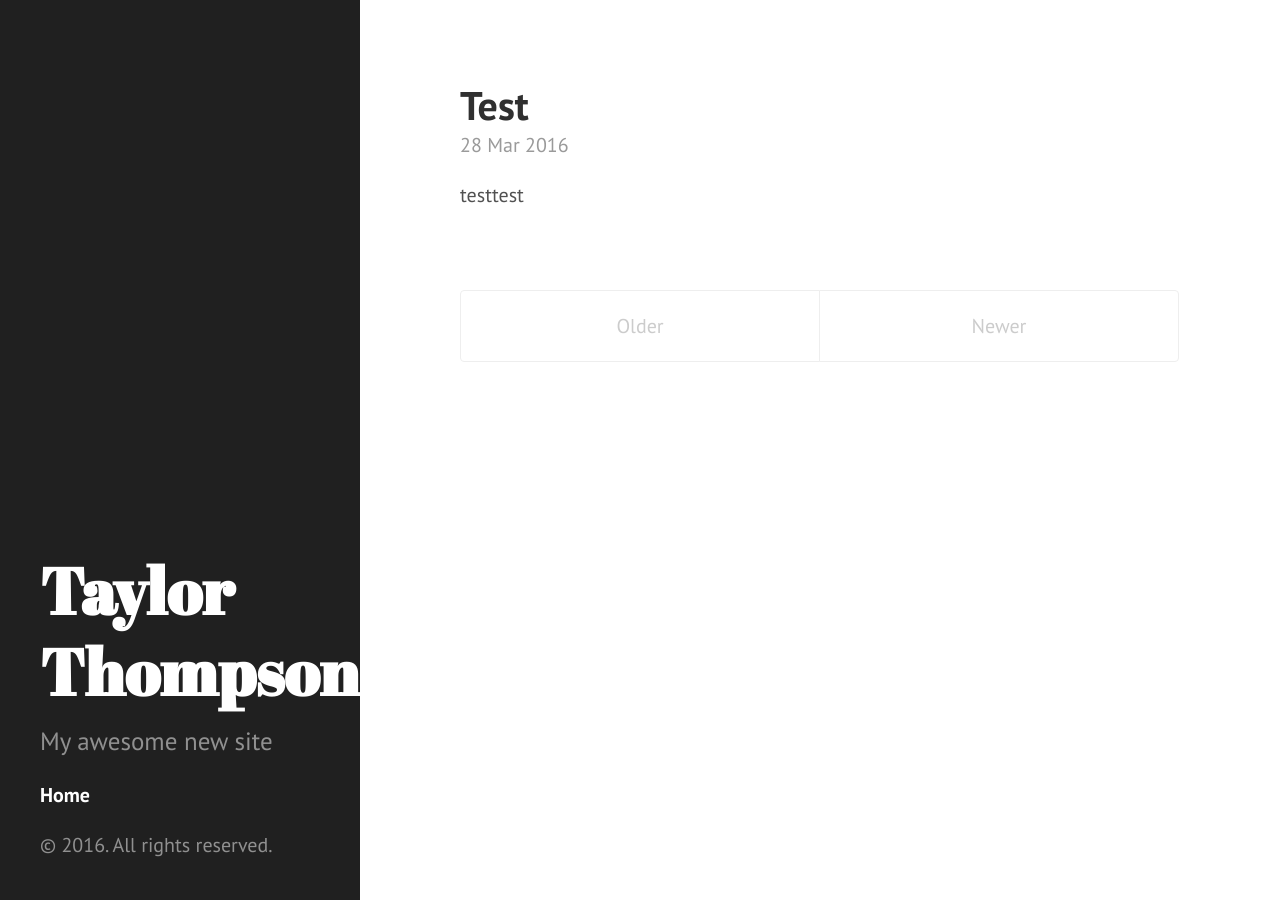
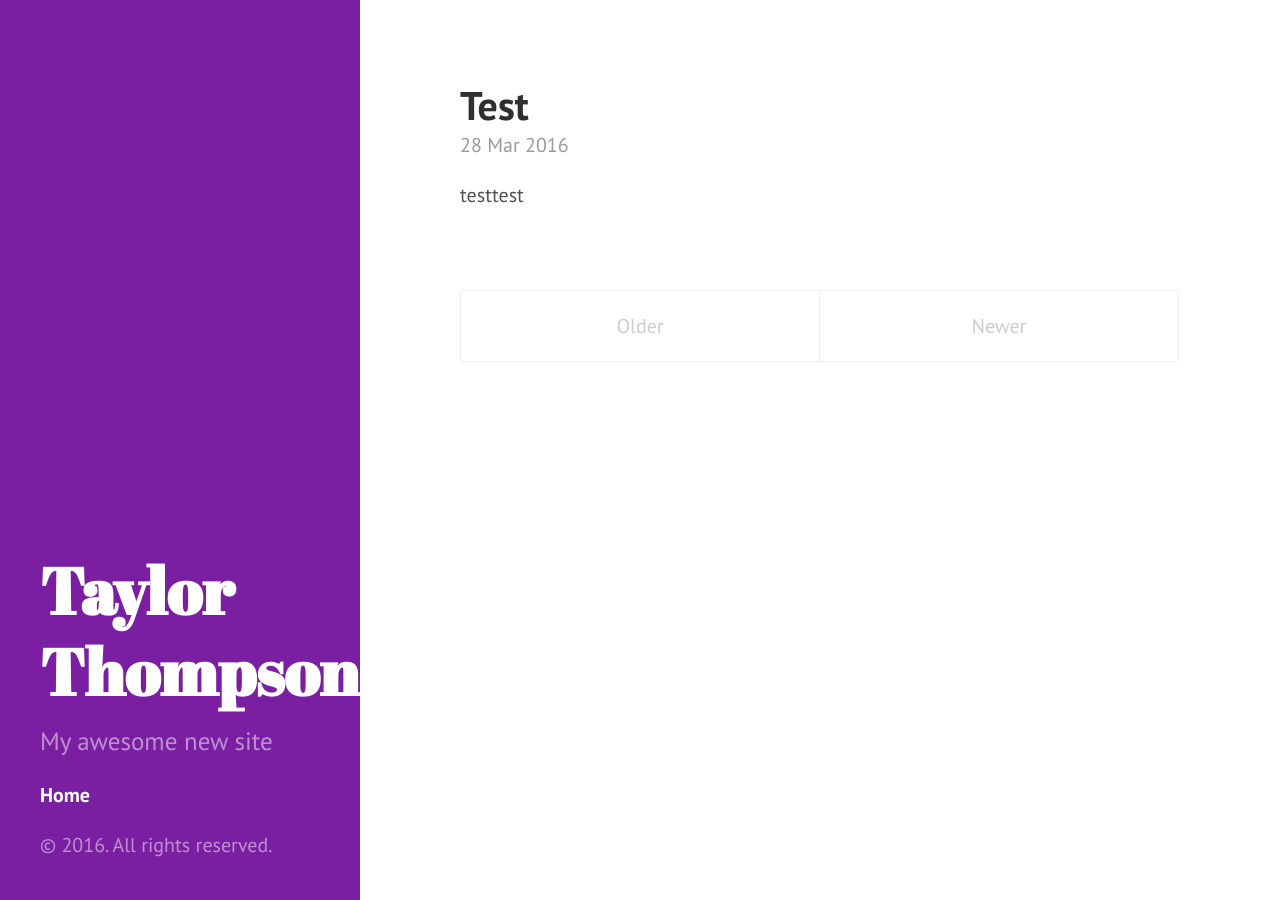
Before and after one commit to tayl0rt/tayl0rt.github.io, a Jekyll site: the page built from index.html, in a window 1280 px wide. Built offline with Jekyll 4.4.1, drawn with Linux system fonts in a browser that asks for light colours; the list of posts is cut into pages by our own code.

Commit message:
Update hyde.css

```diff
--- a/public/css/hyde.css
+++ b/public/css/hyde.css
@@ -57,7 +57,7 @@ html {
   text-align: center;
   padding: 2rem 1rem;
   color: rgba(255,255,255,.5);
-  background-color: #202020;
+  background-color: #7B1FA2;
 }
 @media (min-width: 48rem) {
   .sidebar {
```
